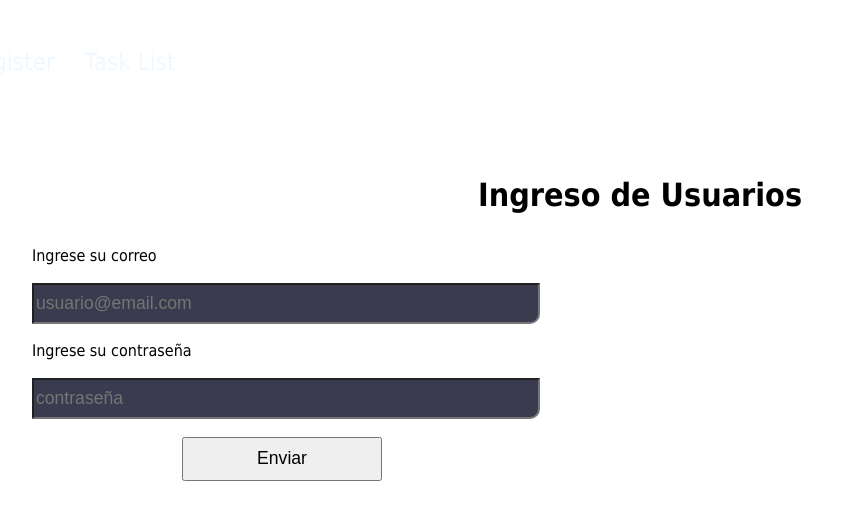
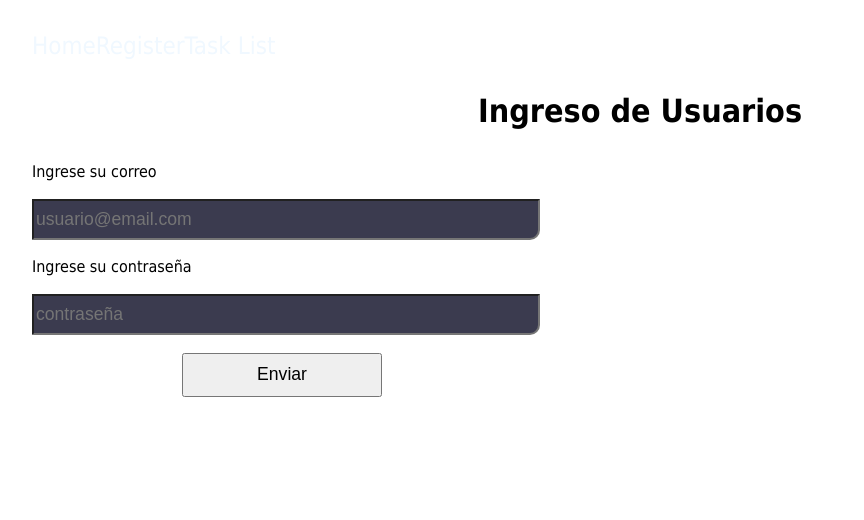
Before and after one commit to alesalazard/task-list, a React app: page / in a window 1280 px wide. Shown: the top 520 px of the page, without its empty margins (0-864 px from the left). Built offline with nearby package versions, Linux system fonts and the light colour scheme; the HTML template or start-up script is replaced by a standard one.

Commit message:
se modifica el componente de navegacion con elemento Link

```diff
--- a/src/components/Navigation.jsx
+++ b/src/components/Navigation.jsx
@@ -1,14 +1,13 @@
+import { Link } from 'react-router-dom';
 import '../styles/navigation.css';
 
 function Navigation() {
   return (
-    <>
-      <ul>
-        <li><a href='/'>Home</a></li>
-        <li><a href='/Register' >Register</a></li>
-        <li><a href='/TaskList'>Task List</a></li>
-      </ul>
-    </>
+   <nav className='nav'>
+    <Link to='/'>Home</Link>
+    <Link to='/register'>Register</Link>
+    <Link to='/task'>Task List</Link>
+   </nav>
   )
 }
 
```
